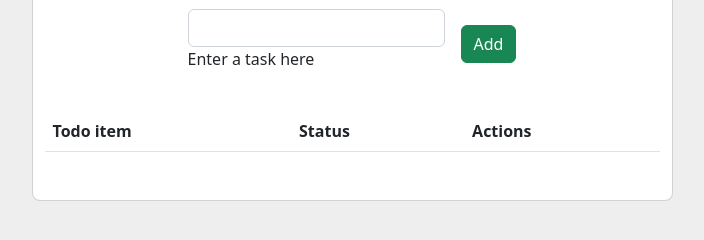
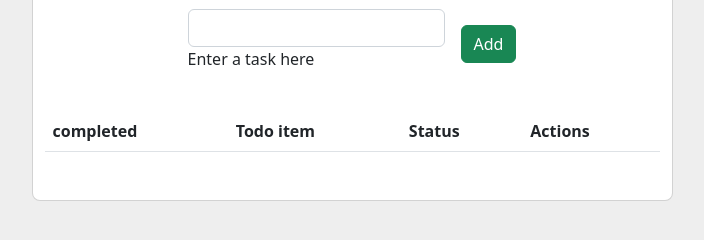
Before and after one commit to mohammadmajed/Front-end-work-shop-MN, a plain HTML site: page index.html in a window 1280 px wide. Shown: the part 346-586 px from the top of the page, without its empty margins (288-992 px from the left). Drawn offline with nearby package versions, Linux system fonts and the light colour scheme.

Commit message:
Update index.html

```diff
--- a/index.html
+++ b/index.html
@@ -37,7 +37,7 @@
                             <table class="table mb-4 col-8"  id="tb-item">
                                 <thead>
                                     <tr>
-
+                                        <th scope="col">completed</th>
                                         <th scope="col">Todo item</th>
                                         <th scope="col">Status</th>
                                         <th scope="col">Actions</th>
```
